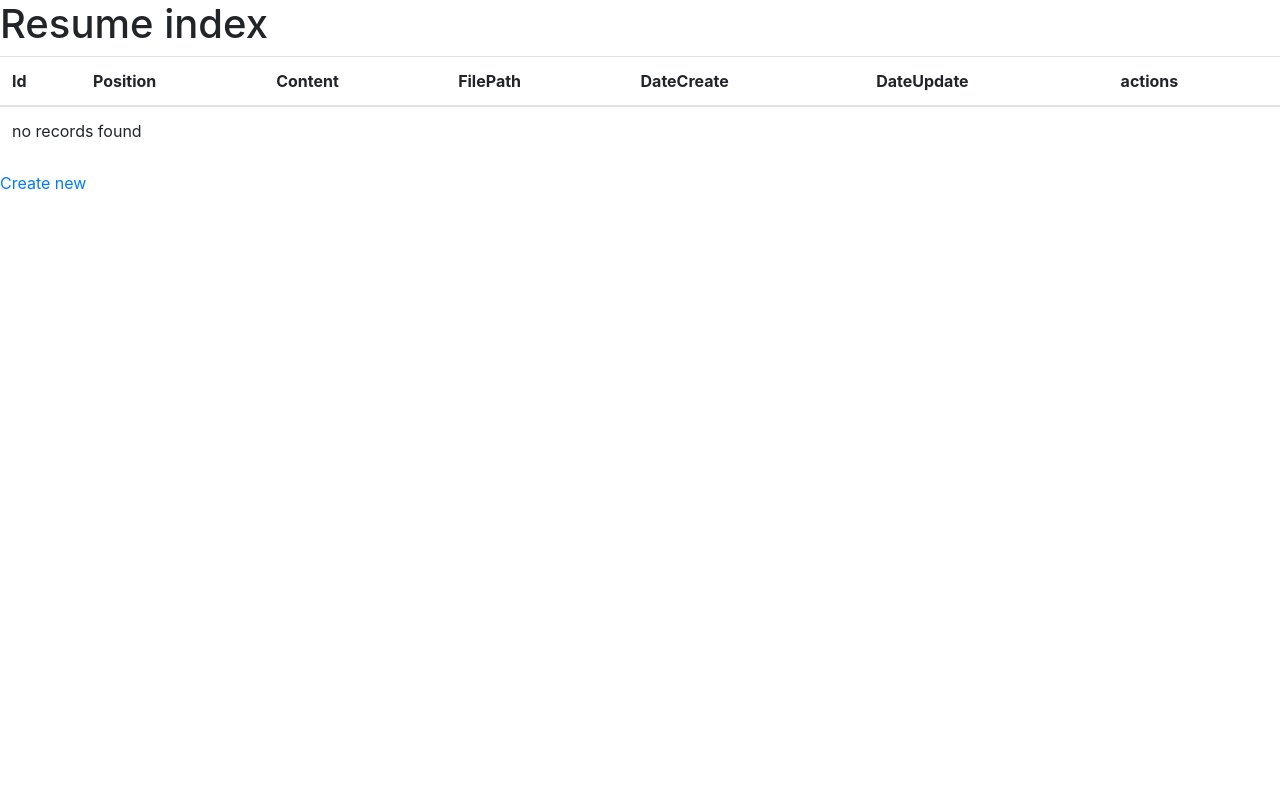
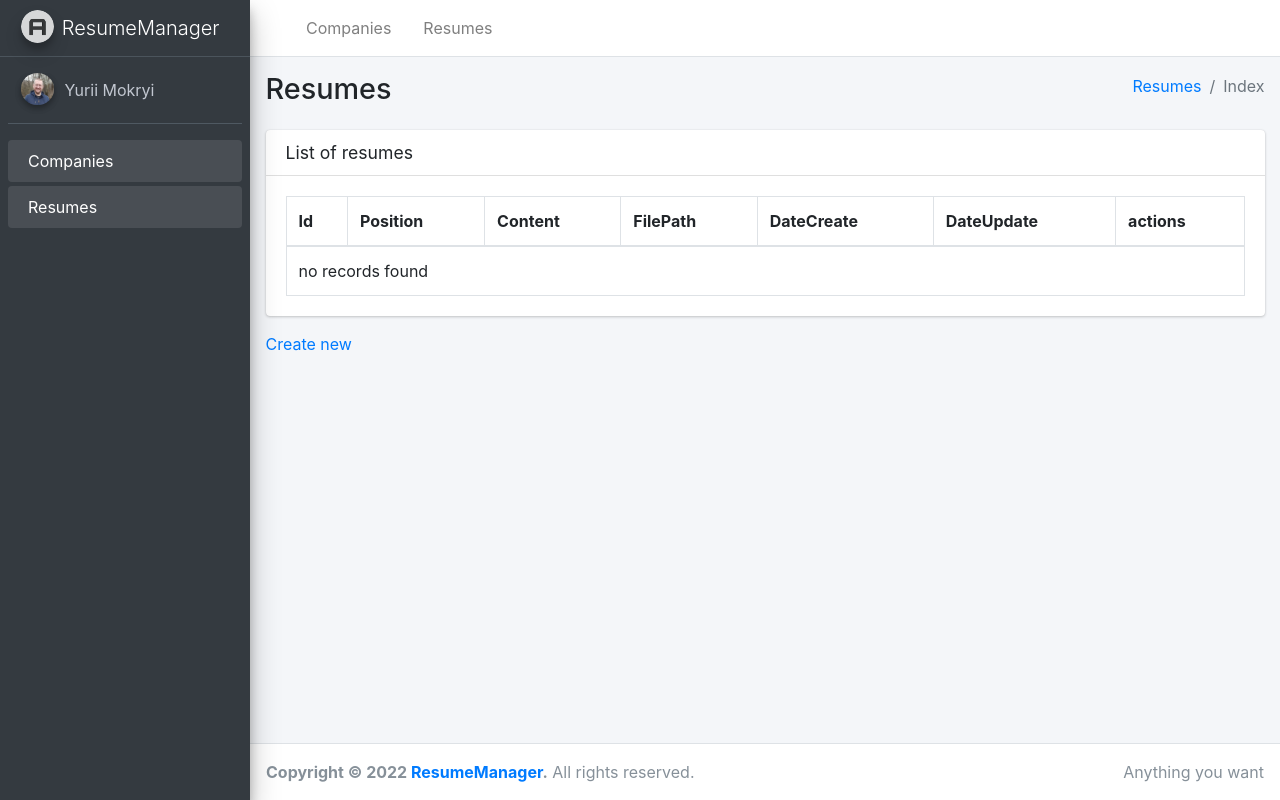
Before and after one commit to Yurij2015/resume-manager, a Symfony app: template templates/resume/index.html.twig in a window 1280 px wide. Run offline with Twig, Linux system fonts and the light colour scheme; the template is opened without the code that fills it, so the values that code supplies are empty; some libraries are stand-ins or nearby versions.

Commit message:
REMA-4, setup resume/index.html.twig

```diff
--- a/templates/company/index.html.twig
+++ b/templates/company/index.html.twig
@@ -13,7 +13,7 @@
                         </div>
                         <div class="col-sm-6">
                             <ol class="breadcrumb float-sm-right">
-                                <li class="breadcrumb-item"><a href="#">Companies</a></li>
+                                <li class="breadcrumb-item"><a href="{{ path('app_company_index') }}">Companies</a></li>
                                 <li class="breadcrumb-item active">Index</li>
                             </ol>
                         </div>
--- a/templates/resume/index.html.twig
+++ b/templates/resume/index.html.twig
@@ -1,11 +1,35 @@
 {% extends 'base.html.twig' %}
-
-{% block title %}Resume index{% endblock %}
-
+{% block title %}Resumes{% endblock %}
 {% block body %}
-    <h1>Resume index</h1>
-
-    <table class="table">
+    <div class="wrapper">
+        {{ include('layouts/_navbar.html.twig') }}
+        {{ include('layouts/_sidebar.html.twig') }}
+        <div class="content-wrapper">
+            <div class="content-header">
+                <div class="container-fluid">
+                    <div class="row mb-2">
+                        <div class="col-sm-6">
+                            <h1 class="m-0">Resumes</h1>
+                        </div>
+                        <div class="col-sm-6">
+                            <ol class="breadcrumb float-sm-right">
+                                <li class="breadcrumb-item"><a href="{{ path('app_resume_index') }}">Resumes</a></li>
+                                <li class="breadcrumb-item active">Index</li>
+                            </ol>
+                        </div>
+                    </div>
+                </div>
+            </div>
+            <div class="content">
+                <div class="container-fluid">
+                    <div class="row">
+                        <div class="col-12">
+                            <div class="card">
+                                <div class="card-header">
+                                    <h3 class="card-title">List of resumes</h3>
+                                </div>
+                                <div class="card-body">
+                                    <table class="table table-bordered table-hover">
                                         <thead>
                                         <tr>
                                             <th>Id</th>
@@ -38,6 +62,14 @@
                                         {% endfor %}
                                         </tbody>
                                     </table>
-
+                                </div>
+                            </div>
                             <a href="{{ path('app_resume_new') }}">Create new</a>
+                        </div>
+                    </div>
+                </div>
+            </div>
+        </div>
+        {{ include('layouts/_footer.html.twig') }}
+    </div>
 {% endblock %}
```
Also changed, not shown: src/Entity/Resume.php (+6 -3 lines). Lines whose indentation alone changed are shown as unchanged.
